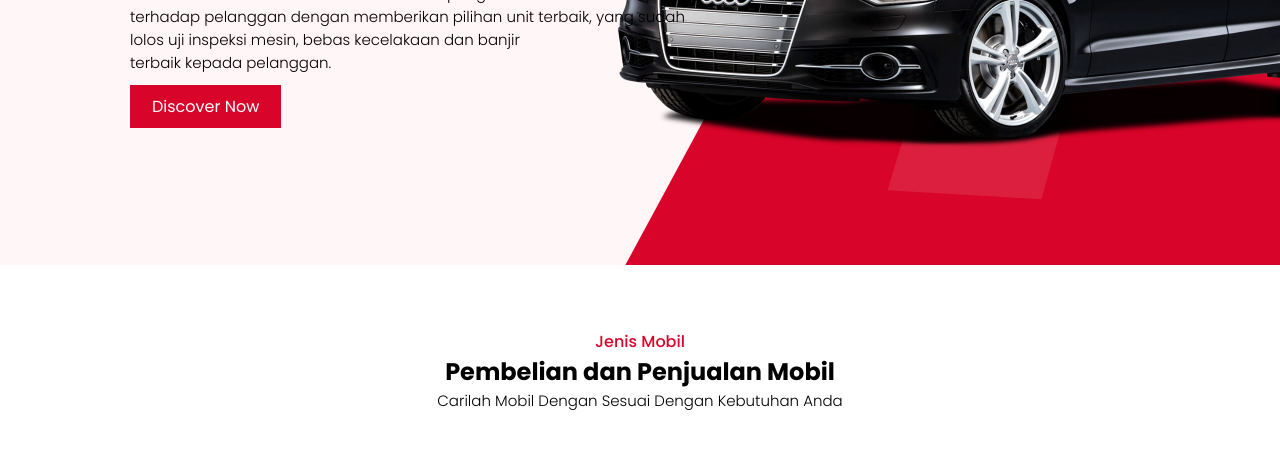
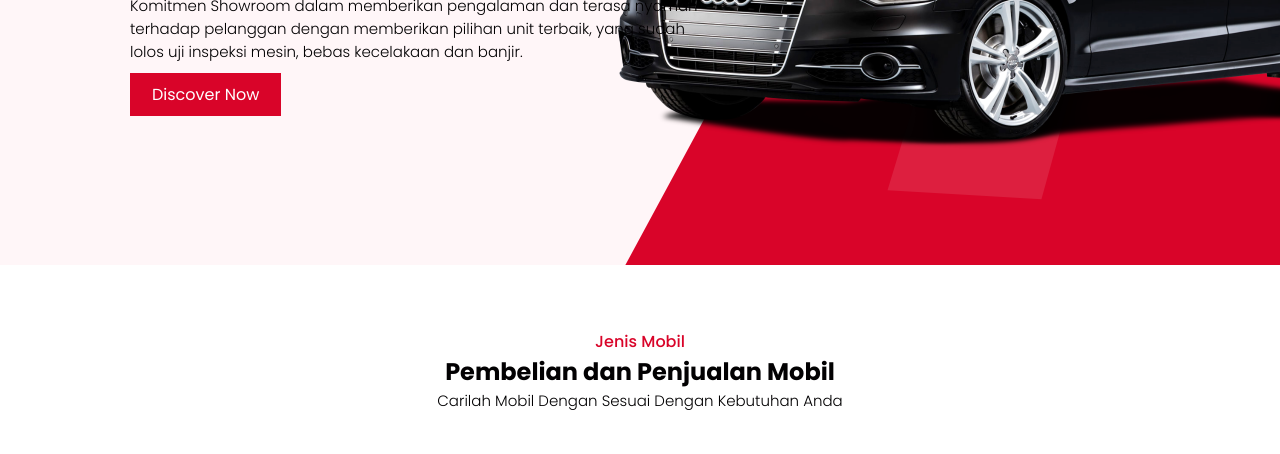
Before and after one commit to rizqiazmi/sriwijayaautocar, a plain HTML site: page index.html in a window 1280 px wide. Shown: the part 375-829 px from the top of the page. Drawn offline with nearby package versions, Linux system fonts and the light colour scheme.

Commit message:
SriwijayaAutocars

```diff
--- a/index.html
+++ b/index.html
@@ -39,7 +39,7 @@
     <section class="home" id="home">
       <div class="home-text">
         <h1>Mobil Impian Terpercaya <br> <span>Harga Terjangkau <br></span> Kualitas Terbaik</h1>
-        <p>Komitmen Showroom dalam memberikan pengalaman dan terasa nyaman <br>terhadap pelanggan dengan memberikan pilihan unit terbaik, yang sudah <br>lolos uji inspeksi mesin, bebas kecelakaan dan banjir <br> terbaik kepada pelanggan.</p>
+        <p>Komitmen Showroom dalam memberikan pengalaman dan terasa nyaman <br>terhadap pelanggan dengan memberikan pilihan unit terbaik, yang sudah <br>lolos uji inspeksi mesin, bebas kecelakaan dan banjir. <br></p>
         <!-- Home Button -->
          <a href="#cars" class="btn">Discover Now</a>
       </div>
```
